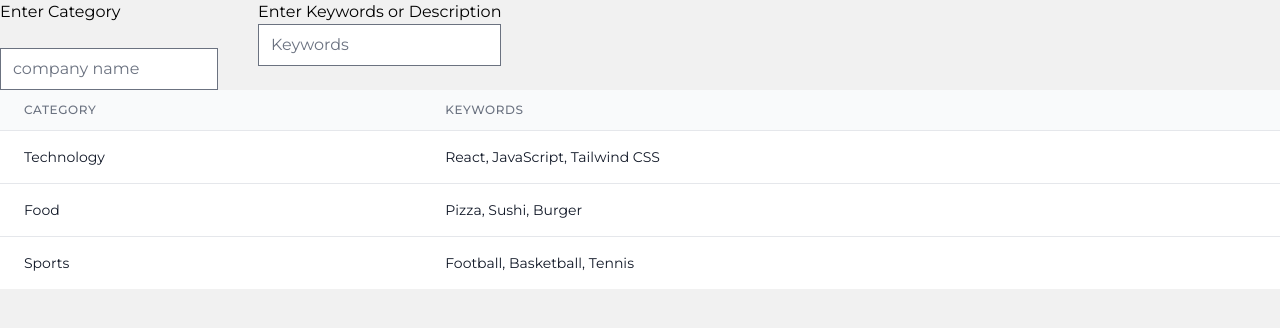
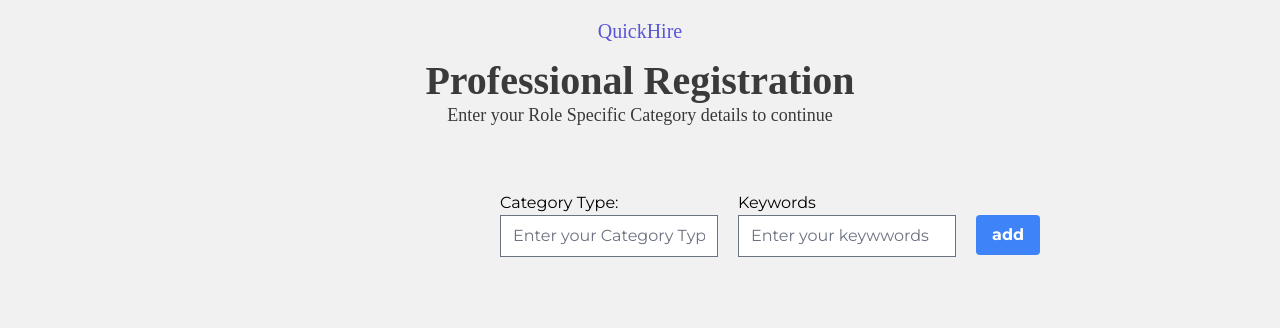
Before and after one commit to gowthamdongari/QuickHire, a React (Vite) app in the folder frontend/: page /qualifications in a window 1280 px wide. Shown: the top 328 px of the page. Built offline with nearby package versions, Linux system fonts and the light colour scheme.

Commit message:
register templates

```diff
--- a/frontend/src/App.jsx
+++ b/frontend/src/App.jsx
@@ -28,6 +28,7 @@ const App = () => {
       <Route path="/qualifications" element ={<Category/>}/>
       <Route path="/RegistrationPage" element={<RegistrationPage/>} />
       <Route path="/education" element={<Education/>} />
+      <Route path="/category" element={<Category/>}/>
 
       <Route path="/RegistrationPageProfessional" element={<RegistrationPageProfessional/>} />
       <Route path="/home" element={<Home/>} >
--- a/frontend/src/auth/Forms/Education.jsx
+++ b/frontend/src/auth/Forms/Education.jsx
@@ -1,7 +1,15 @@
 import React, { useState } from "react";
 import Category from "../../components/Category";
+import EducationList from "../../components/EducationList";
+import { useNavigate } from "react-router-dom";
 
 const Education = () => {
+  const [educationDetails, setEducationDetails] = useState({
+    schoolName: "",
+    major: "",
+    endTime: "",
+  });
+  const [totalEducationDetails, setTotalEducationDetails] = useState([]);
   const mystyle = {
     Header: {
       color: "#5856d6",
@@ -27,6 +35,21 @@ const Education = () => {
       textAlign: "center",
     },
   };
+  const navigation = useNavigate();
+
+  const handleChange = (key, val) => {
+    setEducationDetails({ ...educationDetails, [key]: val });
+  };
+  const handleAdd = () => {
+    console.log(educationDetails);
+    if (totalEducationDetails) {
+      setTotalEducationDetails([...totalEducationDetails, educationDetails]);
+    } else {
+      setTotalEducationDetails([educationDetails]);
+    }
+    console.log(totalEducationDetails);
+    setEducationDetails({ schoolName: "", major: "", endTime: "" });
+  };
   return (
     <div>
       <h1 style={mystyle.Header}>QuickHire</h1>
@@ -38,34 +61,55 @@ const Education = () => {
             <div>
               <label>School Name:</label>
               <br></br>
-              <input placeholder="Enter your school name" type="text" />
+              <input
+                value={educationDetails.schoolName}
+                onChange={(e) => handleChange("schoolName", e.target.value)}
+                placeholder="Enter your school name"
+                type="text"
+              />
             </div>
             <div>
               <label>Major:</label>
               <br></br>
-              <input placeholder="Enter your major" type="text" />
+              <input
+                value={educationDetails.major}
+                onChange={(e) => handleChange("major", e.target.value)}
+                placeholder="Enter your major"
+                type="text"
+              />
             </div>
             <div>
               <label>Completion Time:</label>
               <br></br>
-              <input type="date" />
+              <input
+                value={educationDetails.endTime}
+                onChange={(e) => handleChange("endTime", e.target.value)}
+                type="date"
+              />
             </div>
             <div className="mt-6">
-              <button class="bg-blue-500 hover:bg-blue-700 text-white font-bold py-2 px-4 rounded">
+              <button
+                type="button"
+                onClick={handleAdd}
+                className="bg-blue-500 hover:bg-blue-700 text-white font-bold py-2 px-4 rounded"
+              >
                 add
               </button>
             </div>
           </div>
-          <div>{/* Need to write table here */}</div>
+          {totalEducationDetails && (
+            <div className="w-[800px] h-fit mt-6">
+              <EducationList educationDetails={totalEducationDetails} />
+            </div>
+          )}
           <div className="mt-7">
-            <button class="bg-blue-500 hover:bg-blue-700 text-white font-bold py-2 px-4 rounded">
+            <button
+             onClick={()=>navigation("/category")}
+            className="bg-blue-500 hover:bg-blue-700 text-white font-bold py-2 px-4 rounded">
               next
             </button>
           </div>
         </form>
-      </div>
-      <div className="w-[600px]">
-        <Category />
       </div>
     </div>
   );
--- a/frontend/src/auth/Forms/RegistrationPage.jsx
+++ b/frontend/src/auth/Forms/RegistrationPage.jsx
@@ -1,6 +1,15 @@
 import React from "react";
+import { useLocation, useNavigate } from "react-router-dom";
+
+function useQuery(){
+  const {search} = useLocation();
+  return React.useMemo(()=>new URLSearchParams(search),[search]);
+}
 
 const RegistrationPage = () => {
+  const query = useQuery();
+  const customerType = query.get("type");
+  const navigation = useNavigate();
   const mystyle = {
     Header: {
       color: "#5856d6",
@@ -65,9 +74,15 @@ const RegistrationPage = () => {
       fontSize: "16px",
     },
   };
+
+  const handleNavigation = () =>{
+      if(customerType=="Professional"){
+         navigation("/education");
+      }
+  }
   return (
     <div>
-      <h3 style={mystyle.Registration}>Employer Registration</h3>
+      <h3 style={mystyle.Registration}>{customerType} Registration</h3>
       <p style={mystyle.Para}>Enter your company details to continue</p>
       <form className="flex flex-col justify-center ml-[220px]">
         {/* Personal Details */}
@@ -164,10 +179,11 @@ const RegistrationPage = () => {
           </div>
         </div>
         <button
-          type="submit"
+          type="button"
+          onClick={handleNavigation}
           className="ml-[300px] w-[468px] h-[48px] p-2  rounded-3xl  bg-[#e22823] decoration-[#ffffff] cursor-pointer leading-5 font"
         >
-          Register
+        {customerType=="Professional" ? "Save Continue":"Register"}
         </button>
       </form>
     </div>
--- a/frontend/src/components/Category.jsx
+++ b/frontend/src/components/Category.jsx
@@ -1,59 +1,110 @@
 import React from "react";
 import { useState } from "react";
+import { useNavigate } from "react-router-dom";
+import CategoryList from "./CategoryList";
 
+const mystyle = {
+  Header: {
+    color: "#5856d6",
+    fontsize: "48px",
+    fontFamily: "Roboto Slab",
+    fontWeight: "500",
+    lineHeight: "62px",
+    textAlign: "center",
+  },
+  Registration: {
+    color: "#3a3a3a",
+    fontSize: "40px",
+    fontFamily: "Source Sans Pro",
+    fontWeight: 700,
+    lineHeight: "38px",
+    textAlign: "center",
+  },
+  Para: {
+    color: "#3a3a3a",
+    fontSize: "18px",
+    fontFamily: "Source Sans Pro",
+    lineHeight: "31px",
+    textAlign: "center",
+  },
+};
 const Category = () => {
-  const data = [
-    { category: "Technology", keywords: "React, JavaScript, Tailwind CSS" },
-    { category: "Food", keywords: "Pizza, Sushi, Burger" },
-    { category: "Sports", keywords: "Football, Basketball, Tennis" },
-  ];
-
+  const [category, setCategory] = useState({ type: "", keywords: "" });
+  const [categoryList, setCategoryList] = useState([]);
+  const navigation = useNavigate();
+  const handleChange = (key, val) => {
+    setCategory({ ...category, [key]: val });
+  };
+  const handleAdd = () => {
+    if (categoryList.length > 0) {
+      setCategoryList([...categoryList, category]);
+    } else {
+      setCategoryList([category]);
+    }
+    console.log(categoryList);
+    console.log(category);
+    setCategory({ type: "", keywords: "" });
+  };
   return (
-    <>
-      <form className="flex flex-row">
-        <div className="flex flex-col">
-          <label>Enter Category</label>
-          <br />
-          <input placeholder="company name" type="text" />
-        </div>
-        <div className="flex flex-col ml-10">
-          <label>Enter Keywords or Description</label>
-          <input placeholder="Keywords" type="text" />
-        </div>
-      </form>
-      <div className="container mx-auto">
-        <table className="min-w-full divide-y divide-gray-200">
-          <thead className="bg-gray-50">
-            <tr>
-              <th
-                scope="col"
-                className="px-6 py-3 text-left text-xs font-medium text-gray-500 uppercase tracking-wider"
+    <div>
+      <h1 style={mystyle.Header}>QuickHire</h1>
+      <h3 style={mystyle.Registration}>Professional Registration</h3>
+      <p style={mystyle.Para}>
+        Enter your Role Specific Category details to continue
+      </p>
+      <div>
+        <form className="justify-center ml-[500px] mt-[60px]">
+          <div className="flex flex-row gap-5">
+            <div>
+              <label>Category Type:</label>
+              <br></br>
+              <input
+                value={category.type}
+                onChange={(e) => handleChange("type", e.target.value)}
+                placeholder="Enter your Category Type"
+                type="text"
+              />
+            </div>
+            <div>
+              <label>Keywords</label>
+              <br></br>
+              <input
+                placeholder="Enter your keywwords"
+                value={category.keywords}
+                onChange={(e) => handleChange("keywords", e.target.value)}
+                type="text"
+              />
+            </div>
+            <div className="mt-6">
+              <button
+                type="button"
+                onClick={handleAdd}
+                className="bg-blue-500 hover:bg-blue-700 text-white font-bold py-2 px-4 rounded"
               >
-                Category
-              </th>
-              <th
-                scope="col"
-                className="px-6 py-3 text-left text-xs font-medium text-gray-500 uppercase tracking-wider"
+                add
+              </button>
+            </div>
+          </div>
+          {
+             categoryList.length>0 && (
+              <div className="w-[600px] h-fit mt-6">
+                < CategoryList categoryList={categoryList}/>
+              </div>
+             )
+          }
+          <div className="mt-7">
+            {categoryList.length > 1 && (
+              <button
+                onClick={() => navigation("/home")}
+                className="bg-blue-500 hover:bg-blue-700 text-white font-bold py-2 px-4 rounded"
               >
-                Keywords
-              </th>
-            </tr>
-          </thead>
-          <tbody className="bg-white divide-y divide-gray-200">
-            {data.map((item, index) => (
-              <tr key={index}>
-                <td className="px-6 py-4 whitespace-nowrap">
-                  <div className="text-sm text-gray-900">{item.category}</div>
-                </td>
-                <td className="px-6 py-4 whitespace-nowrap">
-                  <div className="text-sm text-gray-900">{item.keywords}</div>
-                </td>
-              </tr>
-            ))}
-          </tbody>
-        </table>
+                Finish
+              </button>
+            )}
+          </div>
+        </form>
       </div>
-    </>
+    </div>
   );
 };
 
--- /dev/null
+++ b/frontend/src/components/CategoryList.jsx
@@ -0,0 +1,31 @@
+import React from "react";
+
+const CategoryList = ({categoryList}) => {
+  return (
+    <div className="overflow-x-auto">
+      <table className="table-auto w-full border-collapse border border-gray-800">
+        <thead>
+          <tr className="bg-gray-200">
+            <th className="border border-gray-800 px-4 py-2">Category Type</th>
+            <th className="border border-gray-800 px-4 py-2">Keywords</th>
+          </tr>
+        </thead>
+        <tbody>
+          {categoryList.map((item, index) => (
+            <tr
+              key={index}
+              className={index % 2 === 0 ? "bg-gray-100" : "bg-white"}
+            >
+              <td className="border border-gray-800 px-4 py-2">{item.type}</td>
+              <td className="border border-gray-800 px-4 py-2">
+                {item.keywords}
+              </td>
+            </tr>
+          ))}
+        </tbody>
+      </table>
+    </div>
+  );
+};
+
+export default CategoryList;
--- /dev/null
+++ b/frontend/src/components/EducationList.jsx
@@ -0,0 +1,46 @@
+import React from 'react'
+
+const EducationList = ({educationDetails}) => {
+
+  return (
+    <div>
+      {
+        educationDetails.length>0 &&  <div className="overflow-x-auto">
+        <table className="table-auto w-full border-collapse border border-gray-800">
+          <thead>
+            <tr className="bg-gray-200">
+              <th className="border border-gray-800 px-4 py-2">
+                Education
+              </th>
+              <th className="border border-gray-800 px-4 py-2">Major</th>
+              <th className="border border-gray-800 px-4 py-2">
+                End Date
+              </th>
+            </tr>
+          </thead>
+          <tbody>
+            { educationDetails && educationDetails.map((item, index) => (
+              <tr
+                key={index}
+                className={index % 2 === 0 ? "bg-gray-100" : "bg-white"}
+              >
+                <td className="border border-gray-800 px-4 py-2">
+                  {item.schoolName}
+                </td>
+                <td className="border border-gray-800 px-4 py-2">
+                  {item.major}
+                </td>
+                <td className="border border-gray-800 px-4 py-2">
+                  {item.endTime}
+                </td>
+              </tr>
+            ))}
+          </tbody>
+        </table>
+      </div>
+      }
+    </div>
+  )
+}
+
+export default EducationList
```
Also changed, not shown: frontend/src/components/FeaturedPost.jsx (+11 -2 lines).
